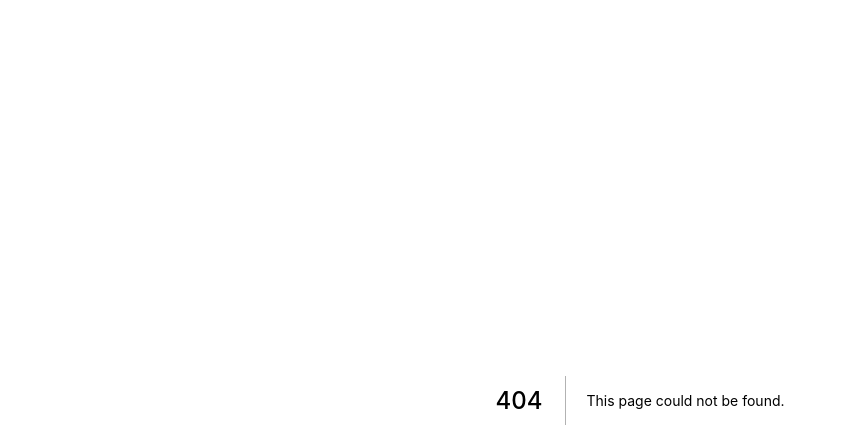
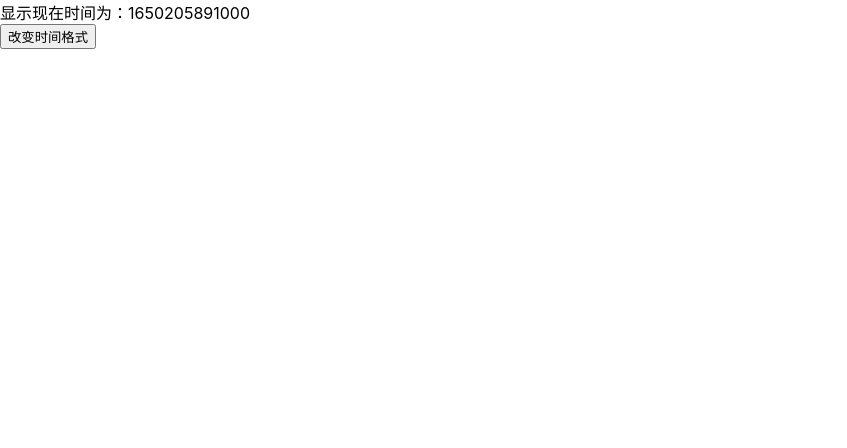
Before and after one commit to ynn1830084621/Next, a Next.js app in the folder next-create/: page /time in a window 1280 px wide. Before the commit this address had no page. Shown: the top 448 px of the page, without its empty margins (0-847 px from the left). Built offline with nearby package versions, Linux system fonts and the light colour scheme.

Commit message:
"moment"

```diff
--- a/next-create/package.json
+++ b/next-create/package.json
@@ -9,6 +9,8 @@
     "lint": "next lint"
   },
   "dependencies": {
+    "moment": "^2.29.3",
+    "momnet": "^2.29.1",
     "next": "12.1.5",
     "react": "18.0.0",
     "react-dom": "18.0.0"
--- /dev/null
+++ b/next-create/pages/time.js
@@ -0,0 +1,17 @@
+import React, { useState } from 'react';
+import moment from 'moment'
+
+function Time() {
+    const [ nowTime, setTime ] = useState(Date.now());
+    const changeTime = () => {
+        setTime(moment(Date.now()).format());
+    }
+    return (
+        <>
+            <div>显示现在时间为：{nowTime}</div>
+            <div><button onClick={() => changeTime()}>改变时间格式</button></div>
+        </>
+    )
+}
+
+export default Time
```
Also changed, not shown: 2 other files (tests, documents, lock files or other folders).
